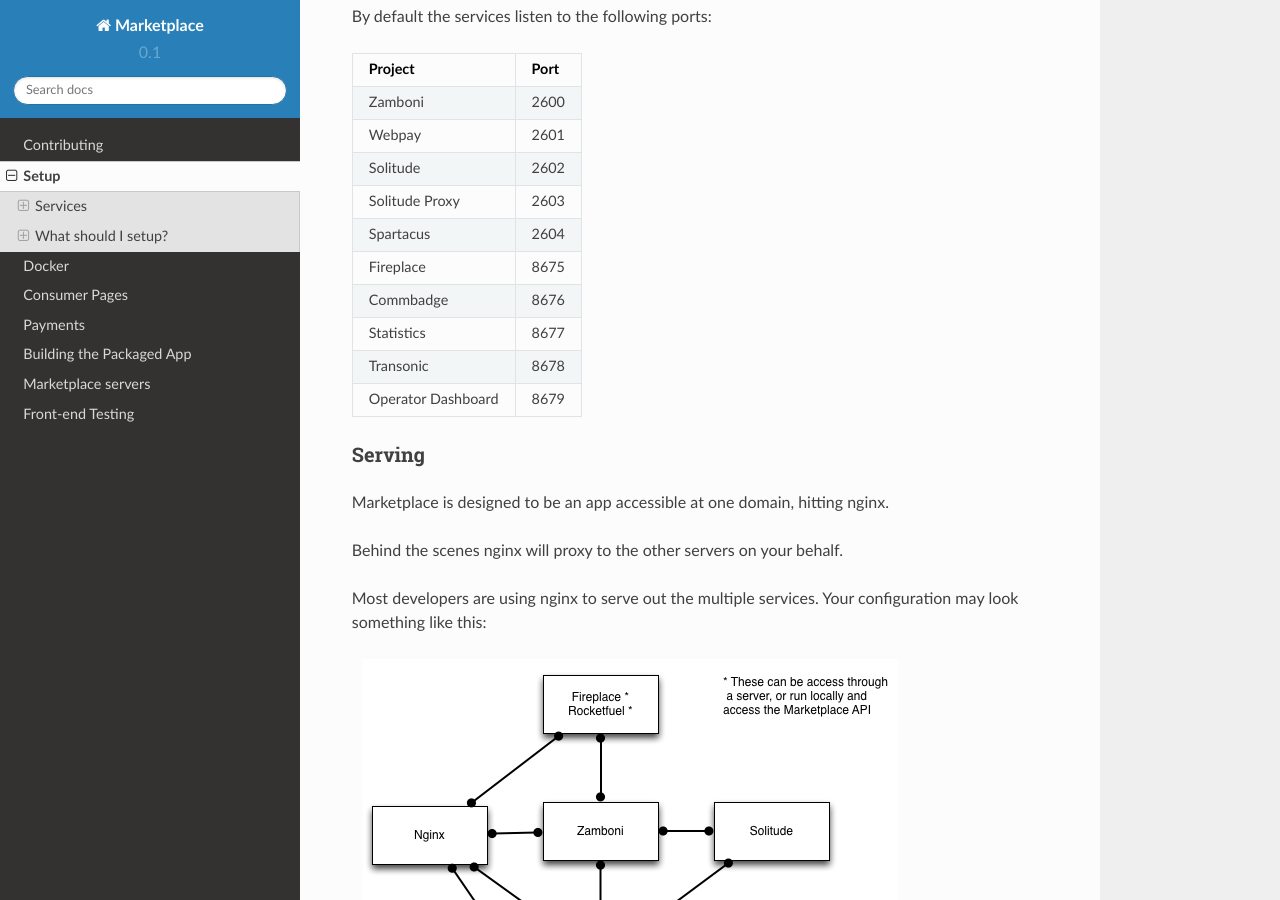
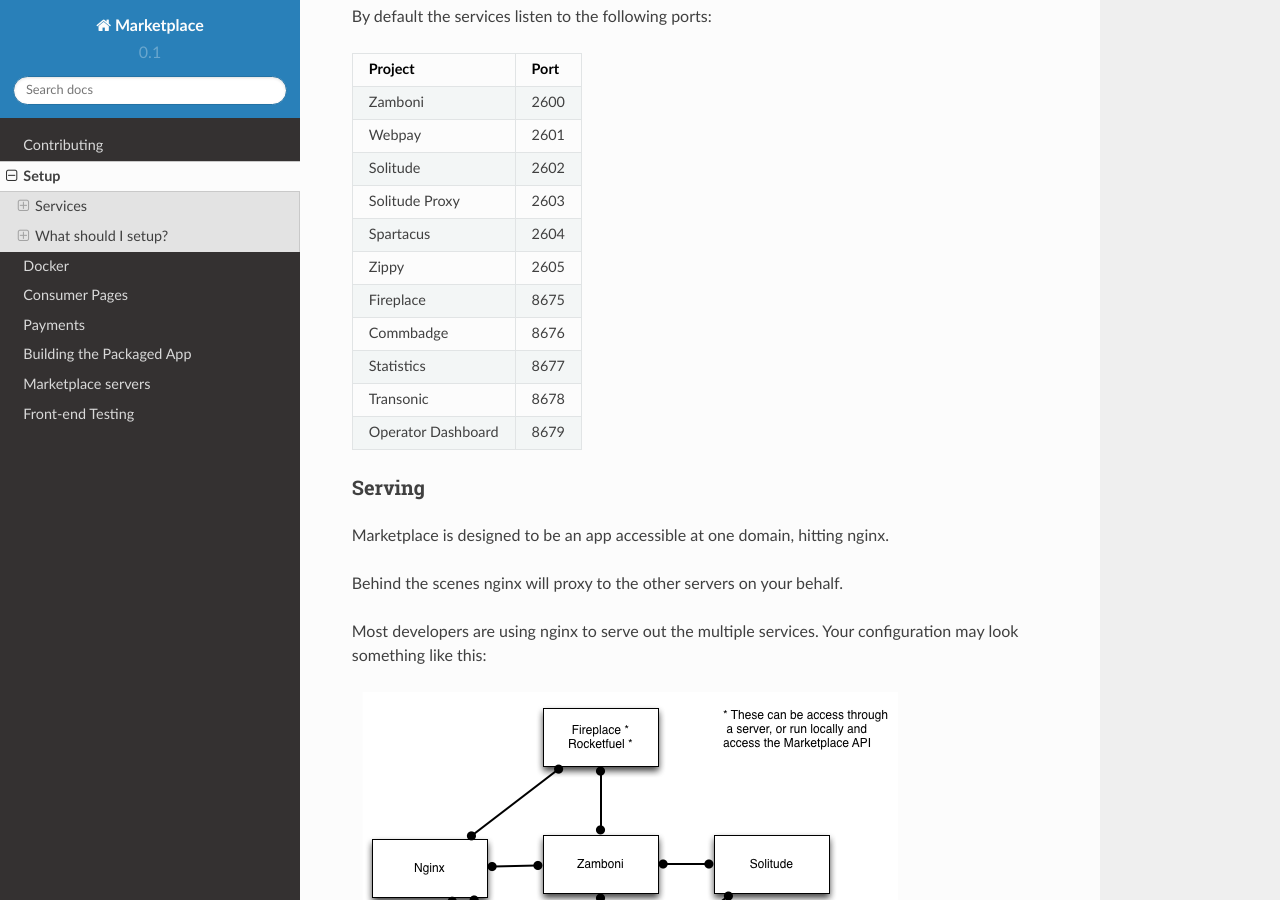
Before and after one commit to mozilla/marketplace-docs, a Sphinx documentation site: the page built from docs/topics/setup.rst, in a window 1280 px wide and 900 px high, scrolled down 2689 px. Built offline with Sphinx 7.4.7 and the Read the Docs theme 2.0.0, drawn with Linux system fonts in a browser that asks for light colours.

Commit message:
add in zippy port

```diff
--- a/docs/topics/setup.rst
+++ b/docs/topics/setup.rst
@@ -178,6 +178,8 @@ By default the services listen to the following ports:
 +---------------------+--------+
 | Spartacus           | 2604   |
 +---------------------+--------+
+| Zippy               | 2605   |
++---------------------+--------+
 | Fireplace           | 8675   |
 +---------------------+--------+
 | Commbadge           | 8676   |
```
